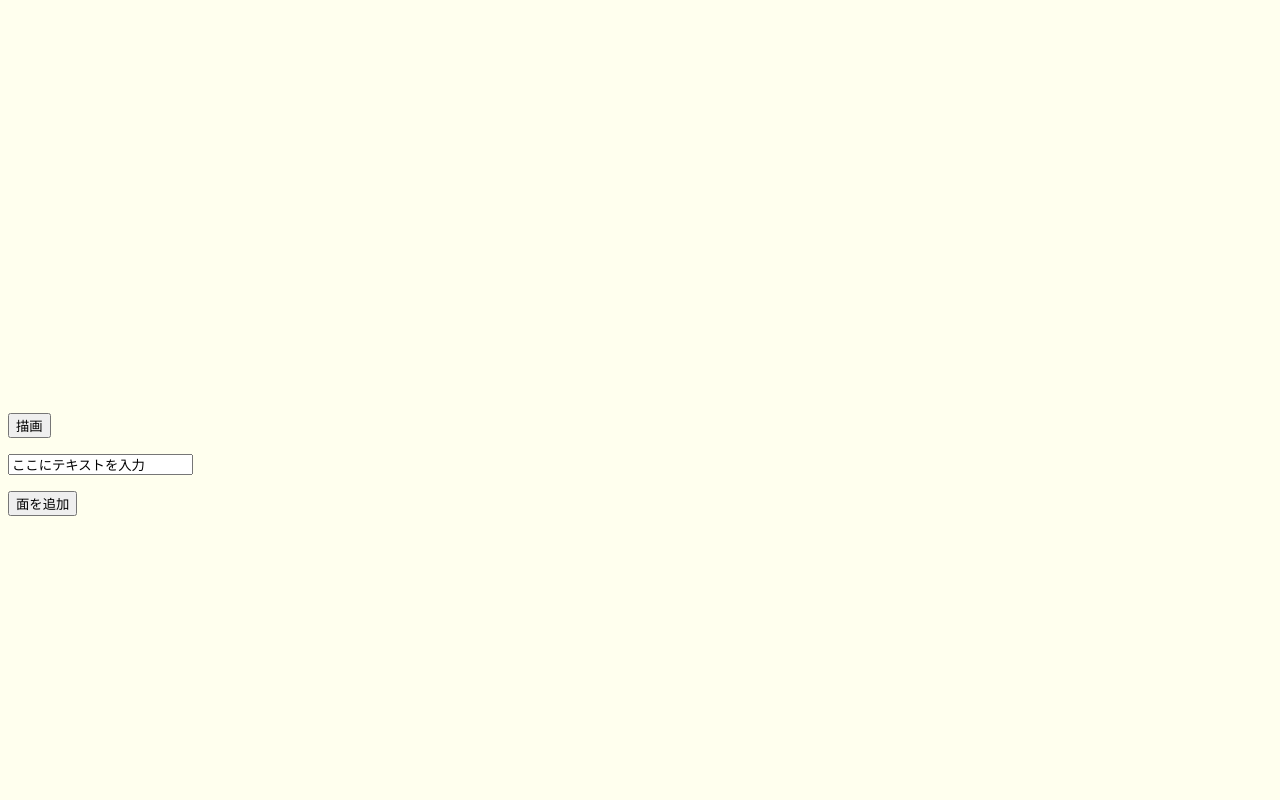
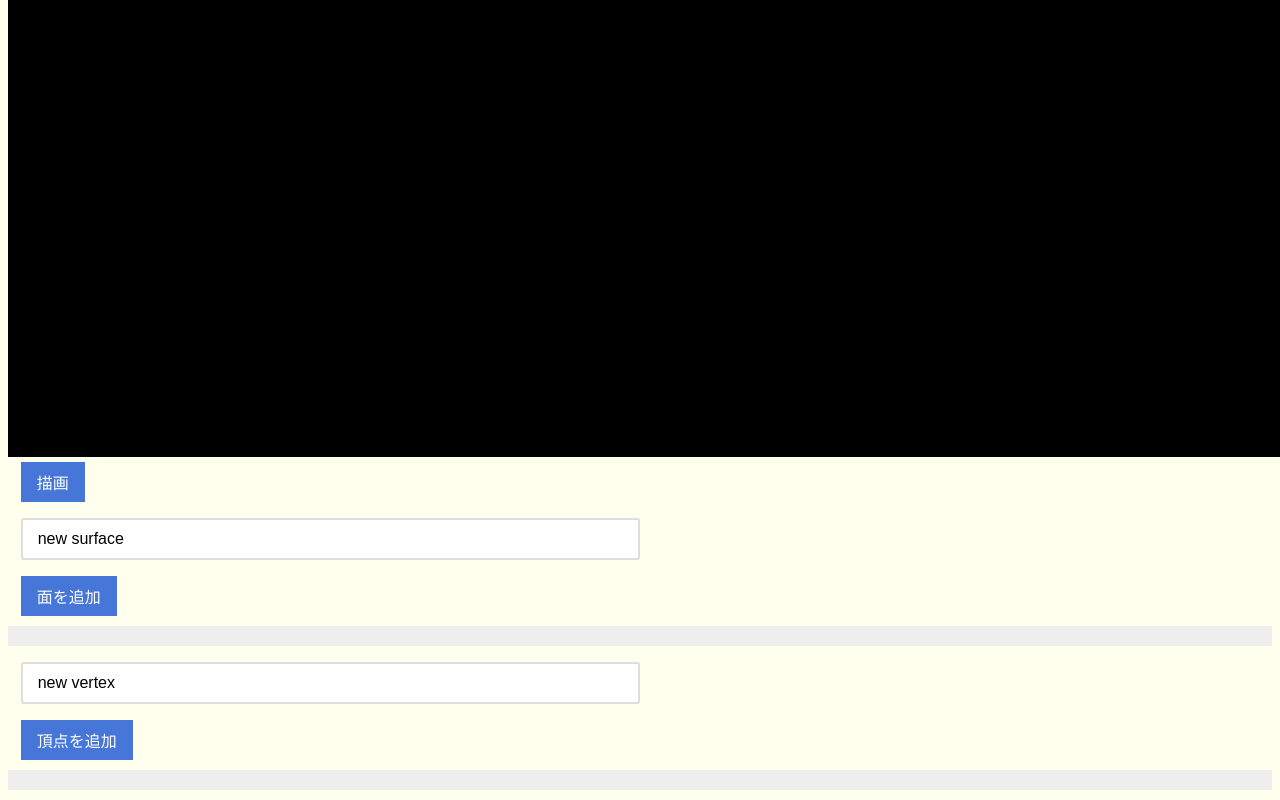
Before and after one commit to Shio3001/SaltSelf, a React (Create React App) app in the folder salt_self/: page /view in a window 1280 px wide. Shown: the part 319-1119 px from the top of the page. Before the commit the page ends 843 px from the top, so only its background shows below. Built offline with nearby package versions, Linux system fonts and the light colour scheme.

Commit message:
デザインの調整

```diff
--- a/salt_self/package.json
+++ b/salt_self/package.json
@@ -10,6 +10,7 @@
     "react-dom": "^17.0.2",
     "react-router-dom": "^6.1.1",
     "react-scripts": "4.0.3",
+    "uuidjs": "^4.2.9",
     "web-vitals": "^1.1.2"
   },
   "scripts": {
--- a/salt_self/src/App.js
+++ b/salt_self/src/App.js
@@ -5,7 +5,7 @@ import { Routes, BrowserRouter as Router, Route } from 'react-router-dom';
 import MySelf from './App/MySelf/MySelf.js';
 import './App/MySelf/MySelf.css';
 import * as Make3D_js from './App/Salt3DCG/make3D.js';
-
+import './App/Salt3DCG/make3D.css';
 
 // // var list_surface_control = [];
 // function Addlist_surface_control(new_list_surface_control) {
--- a/salt_self/src/App/Salt3DCG/make3D.css
+++ b/salt_self/src/App/Salt3DCG/make3D.css
@@ -1,17 +1,91 @@
-.surface_control_individual {
-    background-color:#11aa11;
-    /* transform:rotate(-5deg); */
+.div_SurfaceControlIndividual {
+  background-color: #ffffff;
+  /* box-shadow: -5px 0px 0px 0 rgb(20, 200, 20); */
 
-    /* 上右下左 */
-    margin: 1px 1% 10px 1%;
-    padding: 0px 1% 10px 1%;
+  border-left: solid 5px rgb(20, 200, 20);
+}
 
-    font-weight: bold;
-    /* border: solid 5px #ffffff; */
-    color: #ffffff;
+.div_VertexControlIndividual {
+  background-color: #ffffff;
+  /* box-shadow: 5px 0px 0px 0 rgb(20, 20, 200); */
+  border-left: solid 5px rgb(20, 20, 200);
+}
 
-    display: block;
-    width: 10%;
-    /* height: 100px; */
+.div_SurfaceControlIndividual,
+.div_VertexControlIndividual {
+  background-color: #ffffff;
+  color: #000000;
+  text-align: center;
+  width: 300px;
+  float: left;
+  margin: 1px 1% 10px 1%;
+}
 
+.surface_control_area,
+.vertex_control_area {
+  overflow: hidden;
+  background-color: #eeeeee;
+  padding: 10px 0% 10px 0%;
+  margin: 10px 0% 10px 0%;
 }
+
+.div_SurfaceControlIndividual > h1,
+.div_VertexControlIndividual > h1 {
+  margin: 1px 1px 0px 1px;
+}
+
+.surface_add_area,
+.vertex_add_area,
+.view_control_area {
+  margin: 1px 50% 1px 1%;
+}
+
+.coordinate {
+  background-color: #ffffff00;
+  margin: 0px 0px 5px 0px;
+}
+
+.coordinate > p {
+  font-size: 20px;
+  margin: 0px 1px 0px 10%;
+  text-align: left;
+}
+
+.textbox {
+  width: 100%; /*親要素いっぱい広げる*/
+  padding: 10px 15px; /*ボックスを大きくする*/
+  font-size: 16px;
+  border-radius: 3px; /*ボックス角の丸み*/
+  border: 2px solid #ddd; /*枠線*/
+  box-sizing: border-box; /*横幅の解釈をpadding, borderまでとする*/
+}
+
+.h3_uuid {
+  font-size: 10%;
+  margin: 0px 0px 10px 0px;
+}
+
+.textbox_xyz {
+  padding: 5px 5px; /*ボックスを大きくする*/
+  margin: 0px 1% 0px 10%;
+  font-size: 16px;
+  border-radius: 0px; /*ボックス角の丸み*/
+  border: 0px solid #ddd; /*枠線*/
+  box-sizing: border-box; /*横幅の解釈をpadding, borderまでとする*/
+  background-color: #ffffff;
+}
+
+.input_button {
+  -webkit-appearance: none;
+  -moz-appearance: none;
+  appearance: none;
+  border: 0;
+  border-radius: 0px;
+
+  background: #4676d7;
+  color: #fff;
+  padding: 8px 16px;
+  font-size: 16px;
+}
+
+/* https://coliss.com/articles/build-websites/operation/css/styling-the-good-old-button.html */
--- a/salt_self/src/App/Salt3DCG/make3D.js
+++ b/salt_self/src/App/Salt3DCG/make3D.js
@@ -1,6 +1,7 @@
 import React from "react";
 import ReactDOM from "react-dom";
 import { BrowserRouter as Router, Route } from "react-router-dom";
+import UUID from 'uuidjs';
 
 var salt3D_for_js_interface;
 
@@ -16,21 +17,138 @@ var Module = {
   },
 };
 
-// let canvas = document.getElementById('view_canvas');
-// let context = canvas.getContext('2d');
-// context.fillRect(0, 0, canvas.width, canvas.height);
-// let imageData = context.getImageData(0, 0, canvas.width, canvas.height);
-// let width = imageData.width, height = imageData.height;
-// console.log("width height", width, height)
+export class CanvasComponent extends React.Component {
+  componentDidMount() {
+    var canvas = document.getElementById("view_canvas");
+    var context = canvas.getContext("2d");
+
+    context.fillRect(0, 0, canvas.width, canvas.height);
+    let imageData = context.getImageData(0, 0, canvas.width, canvas.height);
+    let width = imageData.width,
+      height = imageData.height;
+    console.log("width height", width, height);
+  }
+
+  render() {
+    return (
+      <div className="div_CanvasComponent">
+        <canvas id="view_canvas" width="1280" height="720"></canvas>
+      </div>
+    );
+  }
+}
+
+export class VertexControlIndividual extends React.Component {
+  constructor(props) {
+    super(props);
+    this.state = {
+      vertex_x: 0,
+      vertex_y: 0,
+      vertex_z: 0,
+      vertex_ID : "vertex" + UUID.generate(),
+    };
+
+    this.OnChangeNewX = this.OnChangeNewX.bind(this);
+    this.OnChangeNewY = this.OnChangeNewY.bind(this);
+    this.OnChangeNewZ = this.OnChangeNewZ.bind(this);
+    this.GetUUID = this.GetUUID.bind(this);
+  }
+
+  GetUUID(){
+    return this.state.vertex_ID
+  }
+
+  OnChangeNewX(event) {
+    var text = event.target.value;
+    console.log("text", text);
+    this.setState({
+      vertex_x: text,
+    });
+  }
+  OnChangeNewY(event) {
+    var text = event.target.value;
+    console.log("text", text);
+    this.setState({
+      vertex_y: text,
+    });
+  }
+  OnChangeNewZ(event) {
+    var text = event.target.value;
+    console.log("text", text);
+    this.setState({
+      vertex_z: text,
+    });
+  }
+  render() {
+    return (
+      <div className="div_VertexControlIndividual">
+        <h1>{this.props.send_new_vertex_name}</h1>
+
+        <h3 className="h3_uuid">{this.GetUUID()}</h3>
+
+        <div className="coordinate">
+          <p>
+            x
+            <input
+              type="number"
+              className="textbox_xyz"
+              value={this.state.vertex_x}
+              onChange={this.OnChangeNewX}
+            />
+          </p>
+        </div>
+
+        <div className="coordinate">
+          <p>
+            y
+            <input
+              type="number"
+              className="textbox_xyz"
+              value={this.state.vertex_y}
+              onChange={this.OnChangeNewY}
+            />
+          </p>
+        </div>
+
+        <div className="coordinate">
+          <p>
+            z
+            <input
+              type="number"
+              className="textbox_xyz"
+              value={this.state.vertex_z}
+              onChange={this.OnChangeNewZ}
+            />
+          </p>
+        </div>
+      </div>
+    );
+  }
+}
 
 export class SurfaceControlIndividual extends React.Component {
+
+  constructor(props) {
+    super(props);
+    this.state = {
+      surface_ID : "surface" + UUID.generate(),
+    };
+
+    this.GetUUID = this.GetUUID.bind(this);
+  }
+  GetUUID(){
+    return this.state.surface_ID
+  }
   render() {
     return (
       <div className="div_SurfaceControlIndividual">
         <h1>{this.props.send_new_surface_name}</h1>
+        <h3 className="h3_uuid">{this.GetUUID()}</h3>
       </div>
     );
   }
+
+
 }
 
 function ui_add_surface_control(
@@ -39,10 +157,36 @@ function ui_add_surface_control(
   send_new_surface_name
 ) {
   let copy_list_surface_control = list_surface_control.slice();
+
   copy_list_surface_control.push(
     <SurfaceControlIndividual send_new_surface_name={send_new_surface_name} />
   );
+
   OverwriteListSurfaceControl(copy_list_surface_control);
+
+  this.setState({
+    new_surface_name: "new surface",
+  });
+
+
+}
+
+function ui_add_vertex_control(
+  OverwriteListVertexControl,
+  list_vertex_control,
+  send_new_vertex_name
+) {
+  let copy_list_vertex_control = list_vertex_control.slice();
+
+  copy_list_vertex_control.push(
+    <VertexControlIndividual send_new_vertex_name={send_new_vertex_name} />
+  );
+
+  OverwriteListVertexControl(copy_list_vertex_control);
+
+  this.setState({
+    new_vertex_name: "new vertex",
+  });
 }
 
 export class Make3D extends React.Component {
@@ -50,12 +194,20 @@ export class Make3D extends React.Component {
     super(props);
     this.state = {
       list_surface_control: [],
-      new_surface_name: "ここにテキストを入力",
+      list_vertex_control: [],
+      new_surface_name: "new surface",
+      new_vertex_name: "new vertex",
     };
 
     this.OverwriteListSurfaceControl =
       this.OverwriteListSurfaceControl.bind(this);
+
+    this.OverwriteListVertexControl =
+      this.OverwriteListVertexControl.bind(this);
+
     this.OnChangeNewSurfaceName = this.OnChangeNewSurfaceName.bind(this);
+    this.OnChangeNewVertexName = this.OnChangeNewVertexName.bind(this);
+    this.RunViewDraw = this.RunViewDraw.bind(this);
   }
 
   OverwriteListSurfaceControl(copy_list_surface_control) {
@@ -66,6 +218,21 @@ export class Make3D extends React.Component {
     console.log("typeof", typeof this.state.list_surface_control);
     console.log("length", this.state.list_surface_control.length);
   }
+  OverwriteListVertexControl(copy_list_vertex_control) {
+    this.setState({
+      list_vertex_control: copy_list_vertex_control,
+    });
+
+    console.log("typeof", typeof this.state.list_vertex_control);
+    console.log("length", this.state.list_vertex_control.length);
+  }
+  OnChangeNewVertexName(event) {
+    var text = event.target.value;
+    console.log("text", text);
+    this.setState({
+      new_vertex_name: text,
+    });
+  }
 
   OnChangeNewSurfaceName(event) {
     var text = event.target.value;
@@ -74,6 +241,8 @@ export class Make3D extends React.Component {
       new_surface_name: text,
     });
   }
+
+  RunViewDraw(event) {}
 
   render() {
     console.log("Make3D render");
@@ -86,24 +255,23 @@ export class Make3D extends React.Component {
 
     return (
       <div>
-        <canvas ref="view_canvas" width="1280" height="720"></canvas>
-        <br />
+        <p>WebAssemblyを使いC++と連携した自作描画ツール</p>
+        <CanvasComponent />
+
+        <div className="view_control_area">
           <input
             type="button"
             value="描画"
-          onClick={ui_add_surface_control.bind(
-            this,
-            this.OverwriteListSurfaceControl,
-            this.state.list_surface_control
-          )}
+            className="input_button"
+            onClick={this.RunViewDraw.bind(this)}
           />
-        <br />
+        </div>
 
-        {/* <p>ここに入力<input type="text" value={this.state.some_code}
-                    onChange={e => this.handleOnChange(e)} /></p> */}
+        <div className="surface_add_area">
           <p>
             <input
               type="text"
+              className="textbox"
               value={this.state.new_surface_name}
               onChange={this.OnChangeNewSurfaceName}
             />
@@ -111,6 +279,7 @@ export class Make3D extends React.Component {
           <input
             type="button"
             value="面を追加"
+            className="input_button"
             onClick={ui_add_surface_control.bind(
               this,
               this.OverwriteListSurfaceControl,
@@ -118,10 +287,41 @@ export class Make3D extends React.Component {
               this.state.new_surface_name
             )}
           />
-        <br />
+        </div>
+
+        <div className="surface_control_area">
           {this.state.list_surface_control.map((fruit, i) => (
-          <div key={i}>{fruit}</div>
+            <div key={i}>{fruit}</div> //SurfaceControlIndividualを追加するmap (list_surface_controlに入っている)
           ))}
+        </div>
+
+        <div className="vertex_add_area">
+          <p>
+            <input
+              type="text"
+              className="textbox"
+              value={this.state.new_vertex_name}
+              onChange={this.OnChangeNewVertexName}
+            />
+          </p>
+          <input
+            type="button"
+            value="頂点を追加"
+            className="input_button"
+            onClick={ui_add_vertex_control.bind(
+              this,
+              this.OverwriteListVertexControl,
+              this.state.list_vertex_control,
+              this.state.new_vertex_name
+            )}
+          />
+        </div>
+
+        <div className="vertex_control_area">
+          {this.state.list_vertex_control.map((fruit, i) => (
+            <div key={i}>{fruit}</div> //SurfaceControlIndividualを追加するmap (list_surface_controlに入っている)
+          ))}
+        </div>
       </div>
     );
   }
```
Also changed, not shown: 1 other file (tests, documents, lock files or other folders). Lines whose indentation alone changed are shown as unchanged.
